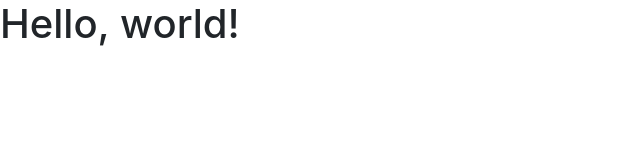
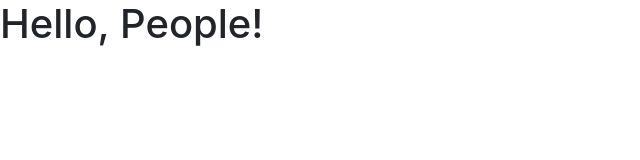
Before and after one commit to aramis1821/about, a plain HTML site: page index.html in a window 1280 px wide. Shown: the whole page, without its empty margins (0-640 px from the left). Drawn offline with nearby package versions, Linux system fonts and the light colour scheme.

Commit message:
Update index.html

```diff
--- a/index.html
+++ b/index.html
@@ -8,10 +8,12 @@
     <!-- Bootstrap CSS -->
     <link rel="stylesheet" href="https://stackpath.bootstrapcdn.com/bootstrap/4.3.1/css/bootstrap.min.css" integrity="sha384-ggOyR0iXCbMQv3Xipma34MD+dH/1fQ784/j6cY/iJTQUOhcWr7x9JvoRxT2MZw1T" crossorigin="anonymous">
 
-    <title>Hello, world!</title>
+    <title>Aramis</title>
   </head>
   <body>
-    <h1>Hello, world!</h1>
+    <h1>Hello, People!</h1>
+
+
 
     <!-- Optional JavaScript -->
     <!-- jQuery first, then Popper.js, then Bootstrap JS -->
```
